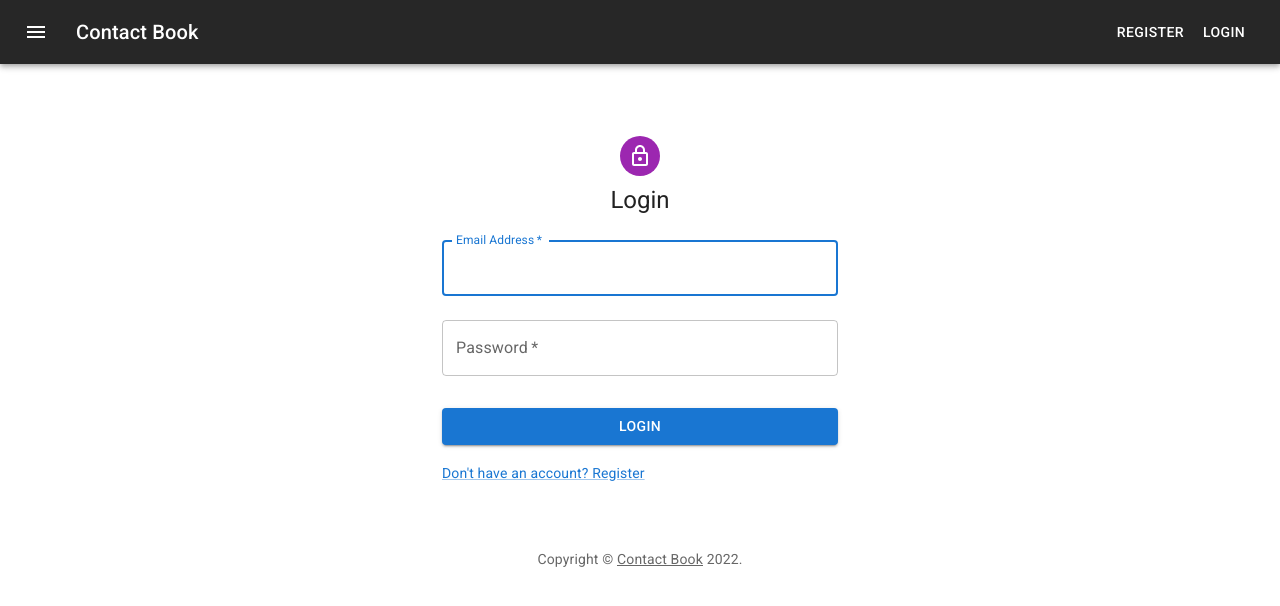
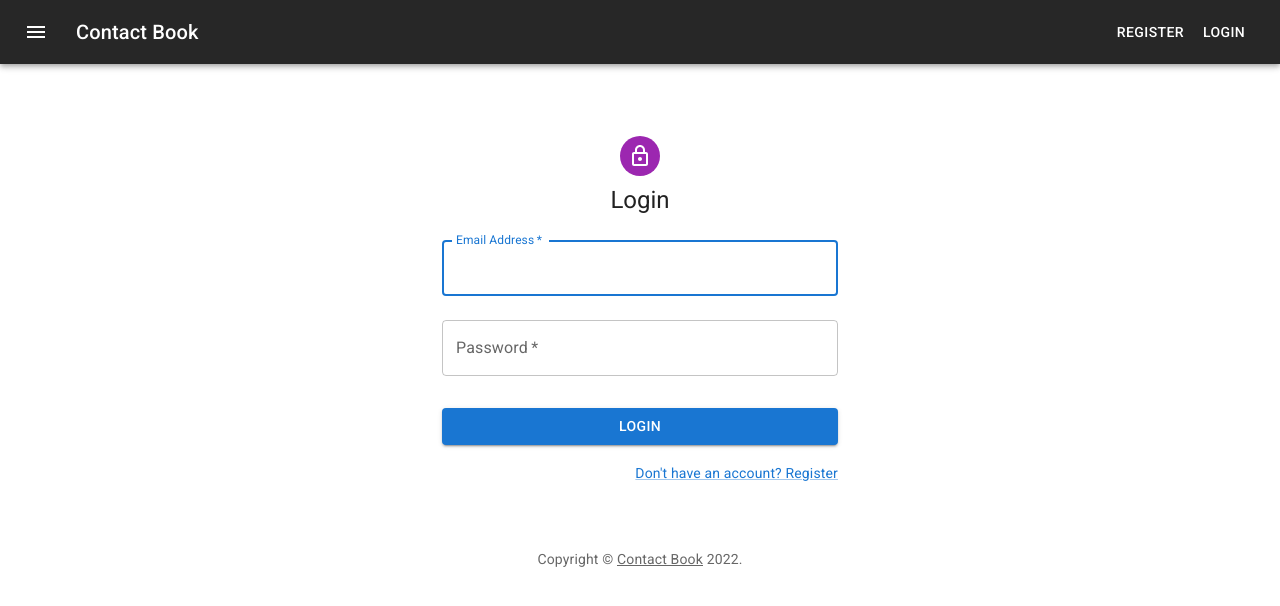
Before and after one commit to msped/contactbook, a React (Create React App) app in the folder frontend/: page /login in a window 1280 px wide. Shown: the top 606 px of the page. Built offline with nearby package versions, Linux system fonts and the light colour scheme.

Commit message:
refactor: justifycontent for register link in form

```diff
--- a/frontend/src/pages/Login.js
+++ b/frontend/src/pages/Login.js
@@ -99,7 +99,7 @@ export default function Login() {
                 >
                 Login
                 </Button>
-                <Grid container>
+                <Grid container justifyContent="flex-end">
                     <Grid item>
                         <Link href="/register" variant="body2">
                         {"Don't have an account? Register"}
```
